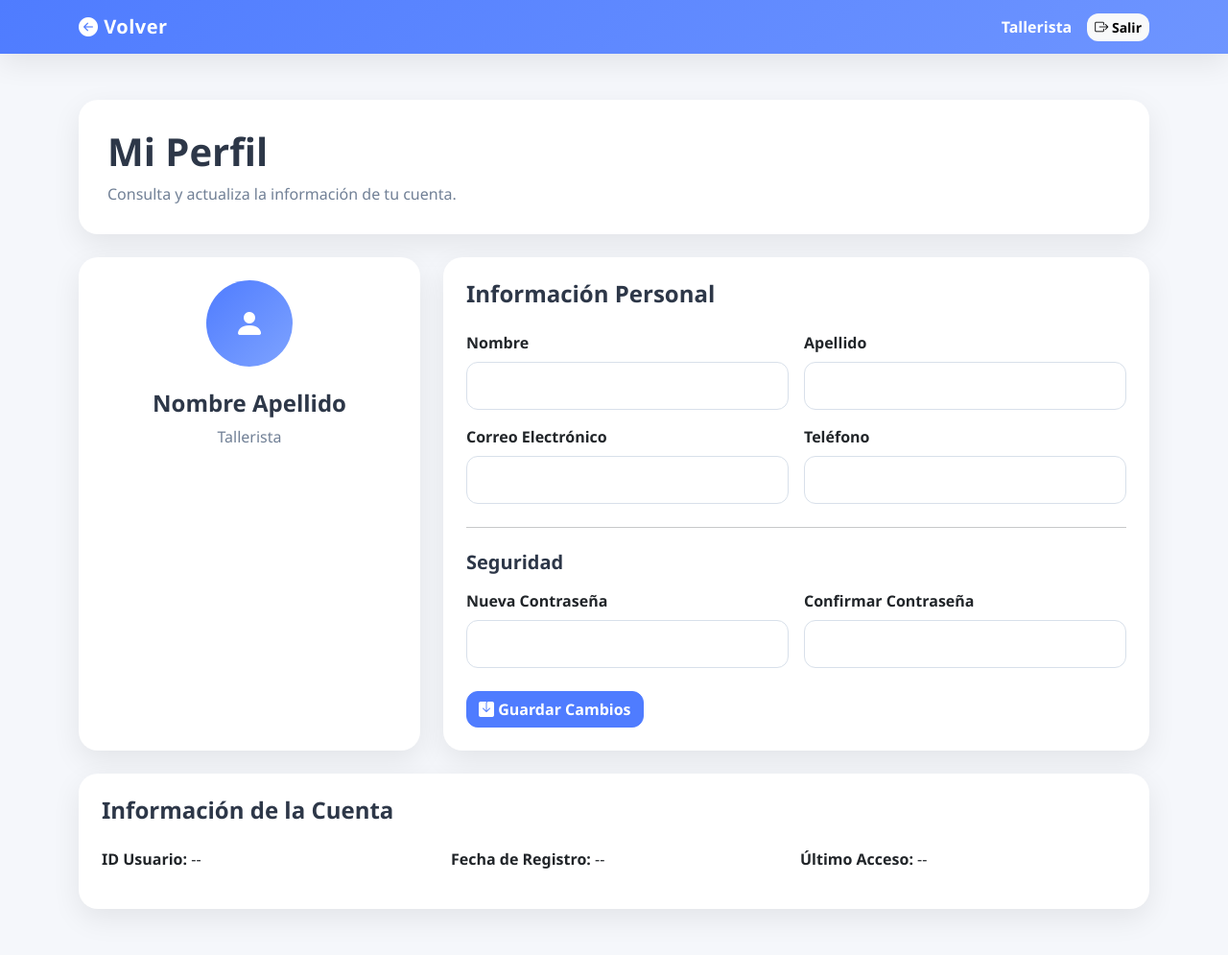
After one commit to emilianoandressanchezhernandez-ui/proyecto-convenio-INAU, a PHP site: page /perfil.html in a window 1280 px wide. The commit adds this page. Shown: the whole page at 96% size. Run offline with PHP 8.4, Linux system fonts and the light colour scheme.

Commit message:
html y css del frontend-talleristas concluído

```diff
--- /dev/null
+++ b/frontend-tallerista/perfil.html
@@ -0,0 +1,171 @@
+<!DOCTYPE html>
+<html lang="es">
+<head>
+    <meta charset="UTF-8">
+    <meta name="viewport" content="width=device-width, initial-scale=1.0">
+    <title>INAU - Mi Perfil</title>
+    <link href="https://cdn.jsdelivr.net/npm/bootstrap@5.3.3/dist/css/bootstrap.min.css" rel="stylesheet">
+    <link href="https://cdn.jsdelivr.net/npm/bootstrap-icons@1.11.3/font/bootstrap-icons.css" rel="stylesheet">
+
+    <link rel="stylesheet" href="css/styles.css">
+</head>
+
+<body>
+
+    <nav class="navbar navbar-expand-lg navbar-dark navbar-custom">
+        <div class="container">
+            <a href="dashboard.html" class="navbar-brand">
+                <i class="bi bi-arrow-left-circle-fill"></i>
+                Volver
+            </a>
+            <div class="d-flex align-items-center gap-3">
+                <span id="nombre-usuario">
+                    Tallerista
+                </span>
+                <button id="btn-logout" class="btn btn-light btn-sm">
+                    <i class="bi bi-box-arrow-right"></i>
+                    Salir
+                </button>
+            </div>
+        </div>
+    </nav>
+    <main class="container py-5">
+
+        <!-- CABECERA -->
+
+        <div class="hero-panel mb-4">
+            <h1 class="fw-bold mb-2">
+                Mi Perfil
+            </h1>
+            <p class="text-muted mb-0">
+                Consulta y actualiza la información de tu cuenta.
+            </p>
+        </div>
+        <div class="row g-4">
+
+            <!-- PERFIL -->
+
+            <div class="col-lg-4">
+                <div class="card h-100">
+                    <div class="card-body text-center">
+                        <div class="logo-circle mb-4">
+                            <i class="bi bi-person-fill"></i>
+                        </div>
+                        <h4 id="perfil-nombre" class="fw-bold">
+                            Nombre Apellido
+                        </h4>
+                        <p id="perfil-rol" class="text-muted">
+                            Tallerista
+                        </p>
+                    </div>
+                </div>
+            </div>
+
+            <!-- DATOS -->
+
+            <div class="col-lg-8">
+                <div class="card">
+                    <div class="card-body">
+                        <h4 class="fw-bold mb-4">
+                            Información Personal
+                        </h4>
+                        <form id="form-perfil">
+                            <div class="row g-3">
+                                <div class="col-md-6">
+                                    <label class="form-label">
+                                        Nombre
+                                    </label>
+                                    <input type="text" id="nombre" class="form-control">
+                                </div>
+                                <div class="col-md-6">
+                                    <label class="form-label">
+                                        Apellido
+                                    </label>
+                                    <input type="text" id="apellido" class="form-control">
+                                </div>
+                                <div class="col-md-6">
+                                    <label class="form-label">
+                                        Correo Electrónico
+                                    </label>
+                                    <input type="email" id="correo" class="form-control">
+                                </div>
+                                <div class="col-md-6">
+                                    <label class="form-label">
+                                        Teléfono
+                                    </label>
+                                    <input type="tel" id="telefono" class="form-control">
+                                </div>
+                            </div>
+                            <hr class="my-4">
+                            <h5 class="fw-bold mb-3">
+                                Seguridad
+                            </h5>
+                            <div class="row g-3">
+                                <div class="col-md-6">
+                                    <label class="form-label">
+                                        Nueva Contraseña
+                                    </label>
+                                    <input type="password" id="password" class="form-control">
+                                </div>
+                                <div class="col-md-6">
+                                    <label class="form-label">
+                                        Confirmar Contraseña
+                                    </label>
+                                    <input type="password" id="confirmar-password" class="form-control">
+                                </div>
+                            </div>
+                            <div class="mt-4">
+                                <button type="submit" class="btn btn-primary">
+
+                                    <i class="bi bi-save-fill"></i>
+                                    Guardar Cambios
+                                </button>
+                            </div>
+                        </form>
+                    </div>
+                </div>
+            </div>
+        </div>
+
+        <!-- INFORMACIÓN DE CUENTA -->
+
+        <div class="card mt-4">
+            <div class="card-body">
+                <h4 class="fw-bold mb-4">
+                    Información de la Cuenta
+                </h4>
+
+                <div class="row">
+                    <div class="col-md-4">
+                        <p>
+                            <strong>ID Usuario:</strong>
+                            <span id="usuario-id">
+                                --
+                            </span>
+                        </p>
+                    </div>
+
+                    <div class="col-md-4">
+                        <p>
+                            <strong>Fecha de Registro:</strong>
+                            <span id="fecha-registro">
+                                --
+                            </span>
+                        </p>
+                    </div>
+                    <div class="col-md-4">
+                        <p>
+                            <strong>Último Acceso:</strong>
+                            <span id="ultimo-acceso">
+                                --
+                            </span>
+                        </p>
+                    </div>
+                </div>
+            </div>
+        </div>
+    </main>
+    <script src="https://cdn.jsdelivr.net/npm/bootstrap@5.3.3/dist/js/bootstrap.bundle.min.js"></script>
+    <script src="js/main.js"></script>
+</body>
+</html>
```
Also changed, not shown: frontend-tallerista/css/styles.css (+18 -101 lines), frontend-tallerista/dashboard.html (+21 -1 lines).
